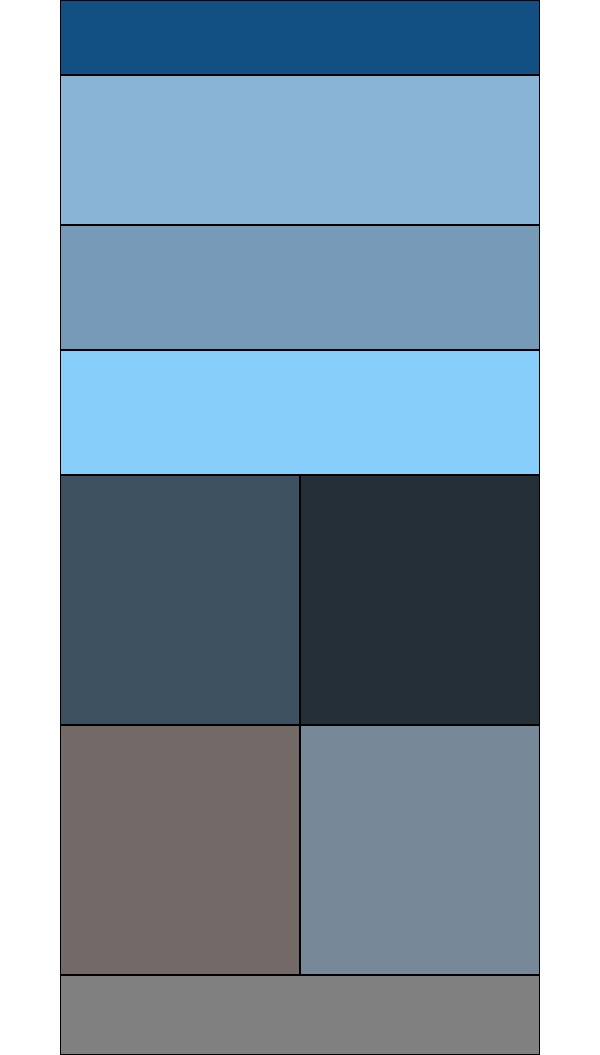
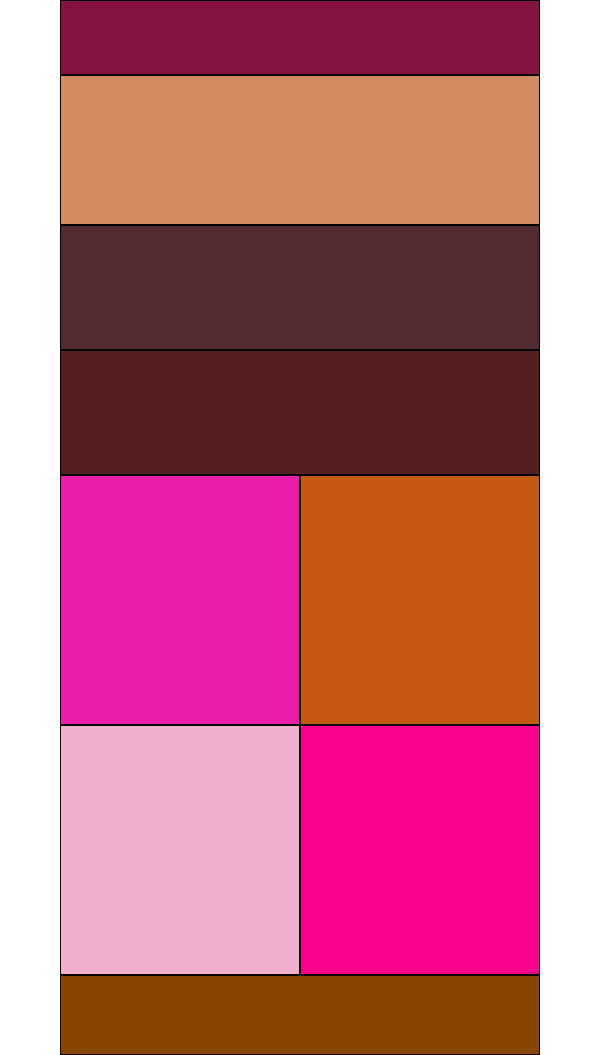
Before and after one commit to batoolalali/lab-01, a plain HTML site: page index.html in a window 600 px wide. Drawn offline with Linux system fonts and the light colour scheme.

Commit message:
lab 1 is done

```diff
--- a/style/theme.css
+++ b/style/theme.css
@@ -4,6 +4,44 @@ div {
     border: 1px solid black;
     box-sizing: border-box;
 }
+
+.a{
+
+    background-color: #125083;
+
+
+}
+
+.b{
+
+    background-color: #89b4d6;
+
+
+}
+
+.c{
+
+    background-color: #769ab8;
+
+
+}
+
+.d{background-color: lightskyblue;}
+.e{
+
+    background-color: #3e5161;
+
+}
+.f{background-color: #242f38;}
+
+.g{background-color: #736966 ;}
+.h{background-color: lightslategrey;}
+.i{
+
+    background-color: gray;
+
+}
+
 }
 
 @media screen and (min-width:480px) and (max-width:767px){
@@ -11,43 +49,42 @@ div {
         border: 1px solid black;
         box-sizing: border-box;
     }
-}
-
-
 
     .a{
 
-        background-color: #125083;
+        background-color: #831241;
 
 
     }
 
     .b{
 
-        background-color: #89b4d6;
+        background-color: #d48b61;
 
 
     }
 
     .c{
 
-        background-color: #769ab8;
+        background-color: #522a30;
 
 
     }
 
-    .d{background-color: lightskyblue;}
+    .d{background-color: rgb(85, 30, 33);}
     .e{
 
-        background-color: #3e5161;
+        background-color: #eb1bac;
 
     }
-    .f{background-color: #242f38;}
+    .f{background-color: #c55910;}
 
-    .g{background-color: #736966 ;}
-    .h{background-color: lightslategrey;}
+    .g{background-color: #f0b0ce ;}
+    .h{background-color: rgb(250, 2, 138);}
     .i{
 
-        background-color: gray;
+        background-color: rgb(138, 68, 3);
 
     }
+
+}
```
